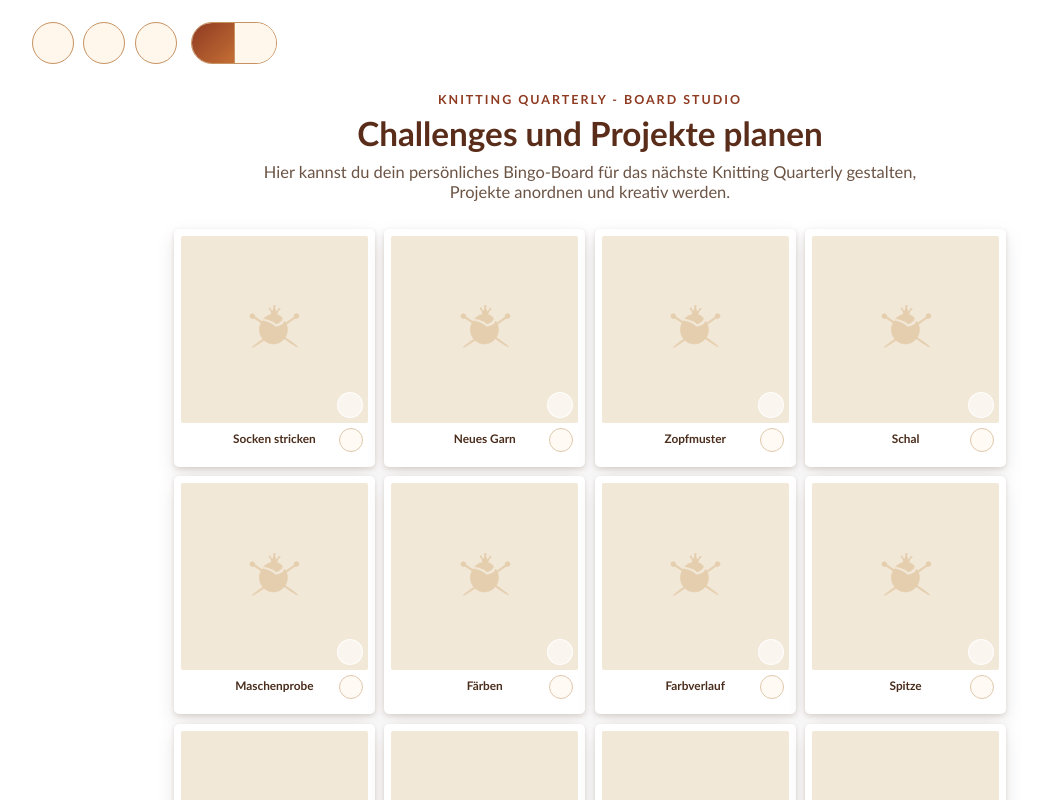
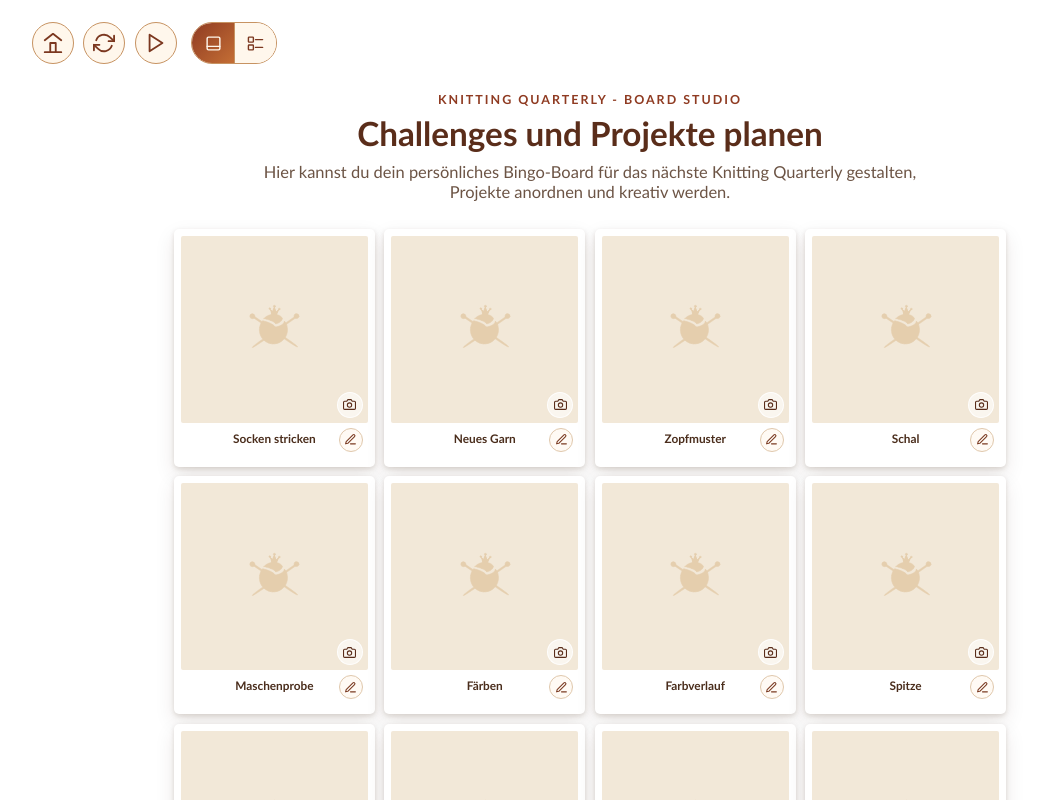
Before and after one commit to flingoflux/knitting-quarterly-bingo, an Angular app: page /edit in a window 1280 px wide. Shown: the top 800 px of the page, without its empty margins (50-1090 px from the left). Built offline with nearby package versions, Linux system fonts and the light colour scheme.

Commit message:
fix(icon): bypassSecurityTrustHtml für SVG-Pfade verwenden
Angulars Sanitizer parst [innerHTML] auf SVG-Elementen in HTML-Kontext
und entfernt die Pfad-Elemente. Da die Icon-Strings hardcodiert sind,
ist bypassSecurityTrustHtml sicher und korrekt.

```diff
--- a/src/app/shared/ui/atoms/icon/icon.component.ts
+++ b/src/app/shared/ui/atoms/icon/icon.component.ts
@@ -1,4 +1,5 @@
-import { Component, Input, OnChanges } from '@angular/core';
+import { Component, Input, OnChanges, inject } from '@angular/core';
+import { DomSanitizer, SafeHtml } from '@angular/platform-browser';
 
 export type KqIconName =
   | 'home'
@@ -60,6 +61,8 @@ const ICONS: Record<KqIconName, string> = {
   `],
 })
 export class IconComponent implements OnChanges {
+  private readonly sanitizer = inject(DomSanitizer);
+
   @Input({ required: true }) name!: KqIconName;
   @Input() size: number = 20;
   @Input() strokeWidth: number = 2;
@@ -67,10 +70,11 @@ export class IconComponent implements OnChanges {
   /** Für Stern-Icon: fill benötigt */
   @Input() filled = false;
 
-  svgContent = '';
+  svgContent: SafeHtml = '';
 
   ngOnChanges(): void {
     const paths = ICONS[this.name] ?? '';
-    this.svgContent = paths;
+    // Pfade sind hardcodierte Strings im Component – kein Nutzereingabe, daher sicher
+    this.svgContent = this.sanitizer.bypassSecurityTrustHtml(paths);
   }
 }
```
